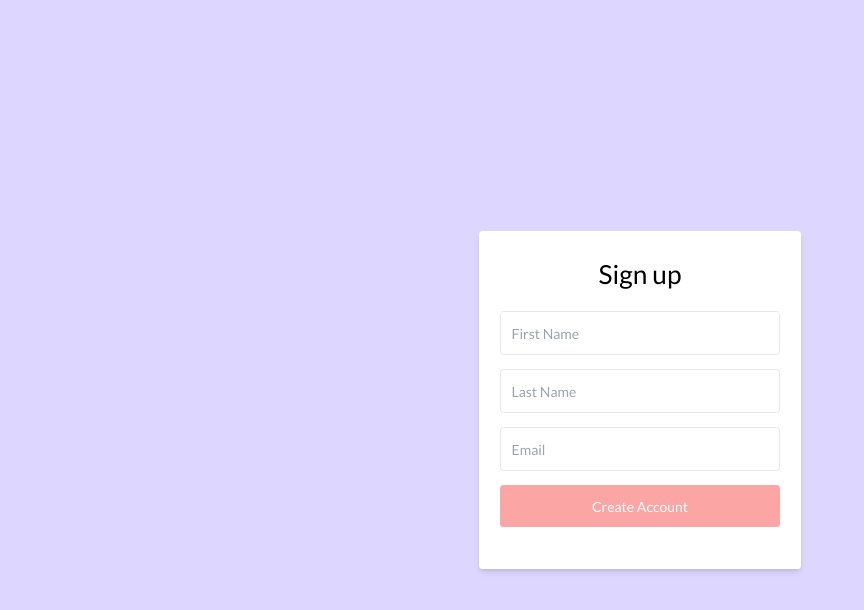
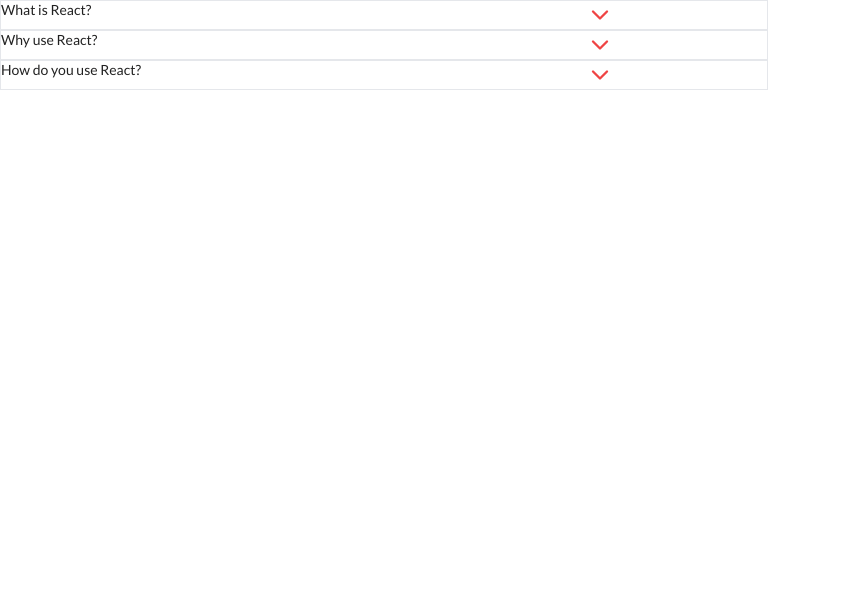
Before and after one commit to Hikari7/React_Counter, a React (Create React App) app: page / in a window 1280 px wide. Shown: the top 610 px of the page, without its empty margins (0-864 px from the left). Built offline with nearby package versions, Linux system fonts and the light colour scheme.

Commit message:
added accordion component

```diff
--- a/src/App.js
+++ b/src/App.js
@@ -4,12 +4,21 @@
 // import Form from "./exercises/Form";
 // import Api from "./exercises/Api";
 // import UseRef from "./exercises/UseRef";
-import SignUpTutorial from "./exercises/SignUpTutorial";
+// import SignUpTutorial from "./exercises/SignUpTutorial";
+// import Api2 from "./exercises/Api2";
+import Accordion from "./exercises/Accordion";
+
+//Accordionの親コンポーネント
+const items = [
+  { title: "What is React?", content: "React is the cool JS library" },
+  { title: "Why use React?", content: "Because it's cool" },
+  { title: "How do you use React?", content: "Still learning" },
+];
 
 export default () => {
   return (
     <div>
-      <SignUpTutorial />
+      <Accordion items={items} />
     </div>
   );
 };
--- /dev/null
+++ b/src/exercises/Accordion.js
@@ -0,0 +1,67 @@
+import { isContentEditable } from "@testing-library/user-event/dist/utils";
+import React, { useState } from "react";
+
+const Accordion = ({ items }) => {
+  // console.log(items);
+
+  const [visibleIndex, setVisibleIndex] = useState(null);
+
+  //titleをクリックしたか検知するための関数
+  const onTitleClick = (index) => {
+    console.log("title clicked", index);
+    setVisibleIndex(index);
+  };
+
+  //mapの変数作ったらreturnさせて、それを最終的にコンポーネントの変数にreturnさせる
+  //indexの引数もここで渡せば使うことができる
+  const renderedItems = items.map((item, index) => {
+    //visibleのクラス(Tailwind)を付与する変数を作る。
+    //visibleIndex(現在のindexとindex)が一致したら、visibleを付与、そうでなければ空
+
+    const visible = index === visibleIndex ? "visible" : "";
+
+    return (
+      <div key={item.title}>
+        <div className="accordion w-3/5 border border-gray-200">
+          <div
+            className="accordion-item bg-white"
+            onClick={() => {
+              onTitleClick(index);
+            }}
+          >
+            <h2 className="accordion-header flex mb-0 justify-between w-4/5">
+              {item.title}
+              <svg
+                className="h-8 w-8 text-red-500"
+                width="24"
+                height="24"
+                viewBox="0 0 24 24"
+                strokeWidth="2"
+                stroke="currentColor"
+                fill="none"
+                strokeLinecap="round"
+                strokeLinejoin="round"
+              >
+                {" "}
+                <path stroke="none" d="M0 0h24v24H0z" />{" "}
+                <polyline points="6 9 12 15 18 9" />
+              </svg>
+            </h2>
+          </div>
+          <div
+            id="collapseOne"
+            className={"accordion-collapse collapse hidden" + visible}
+          >
+            <div className={"accordion-body py-4 px-5 text-blue-500" + visible}>
+              {item.content}
+            </div>
+          </div>
+        </div>
+      </div>
+    );
+  });
+
+  return <div>{renderedItems}</div>;
+};
+
+export default Accordion;
--- a/src/exercises/Api2.js
+++ b/src/exercises/Api2.js
@@ -10,7 +10,7 @@
   useEffect(() => {
     const fetchDatas = async () => {
       const datas = await axios.get("https:jsonplaceholder.typicode.com/users");
-
+console.log(datas.data);
       setResult(datas.data);
       // setResult(datas.data[0].name);
     };
@@ -22,8 +22,9 @@
   const renderedResults = results.map((result) => {
     return (
       <div className="content">
-        <div className="item">{result.name}</div>
+        {/* <div className="item">{result.name}</div>
         <div className="item">{result.username}</div>
+        <div className="item">{result.email}</div> */}
         <div className="item">{result.email}</div>
       </div>
     );
```
